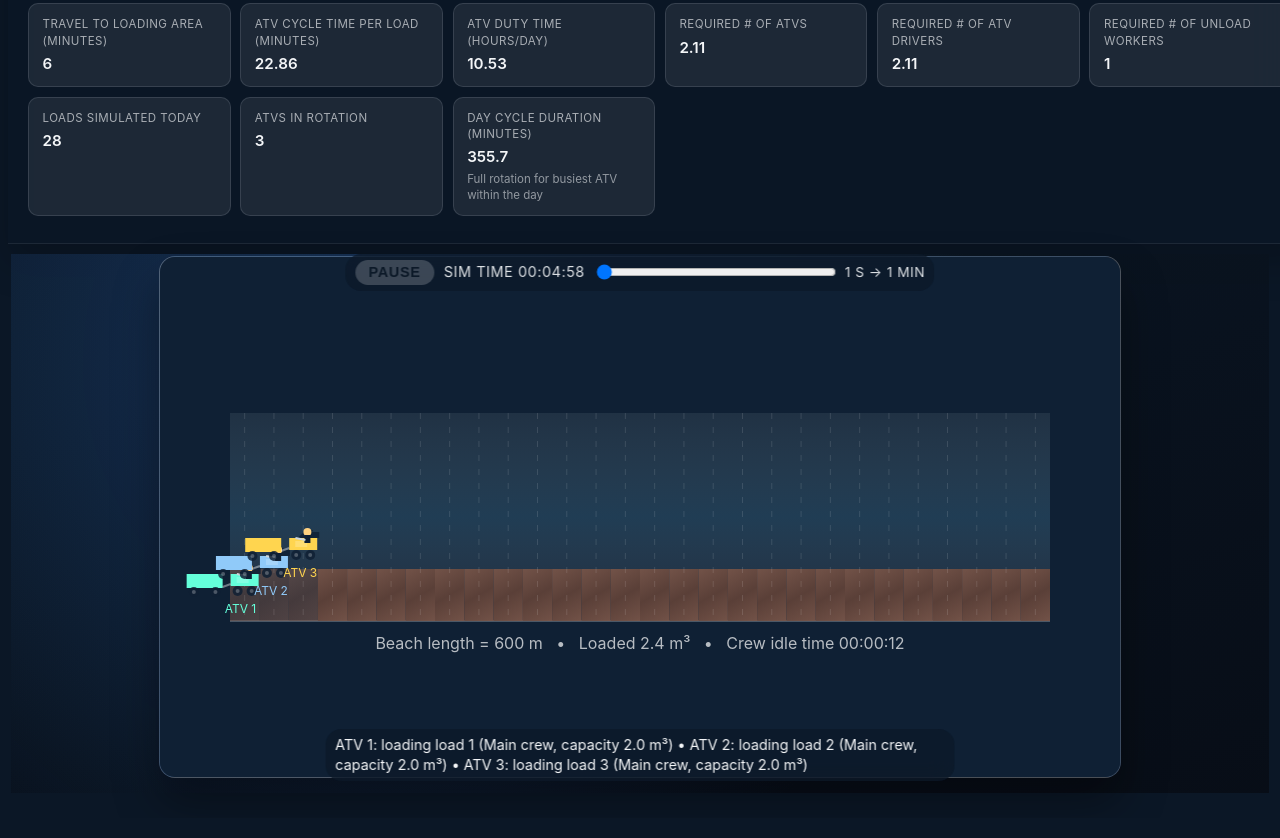
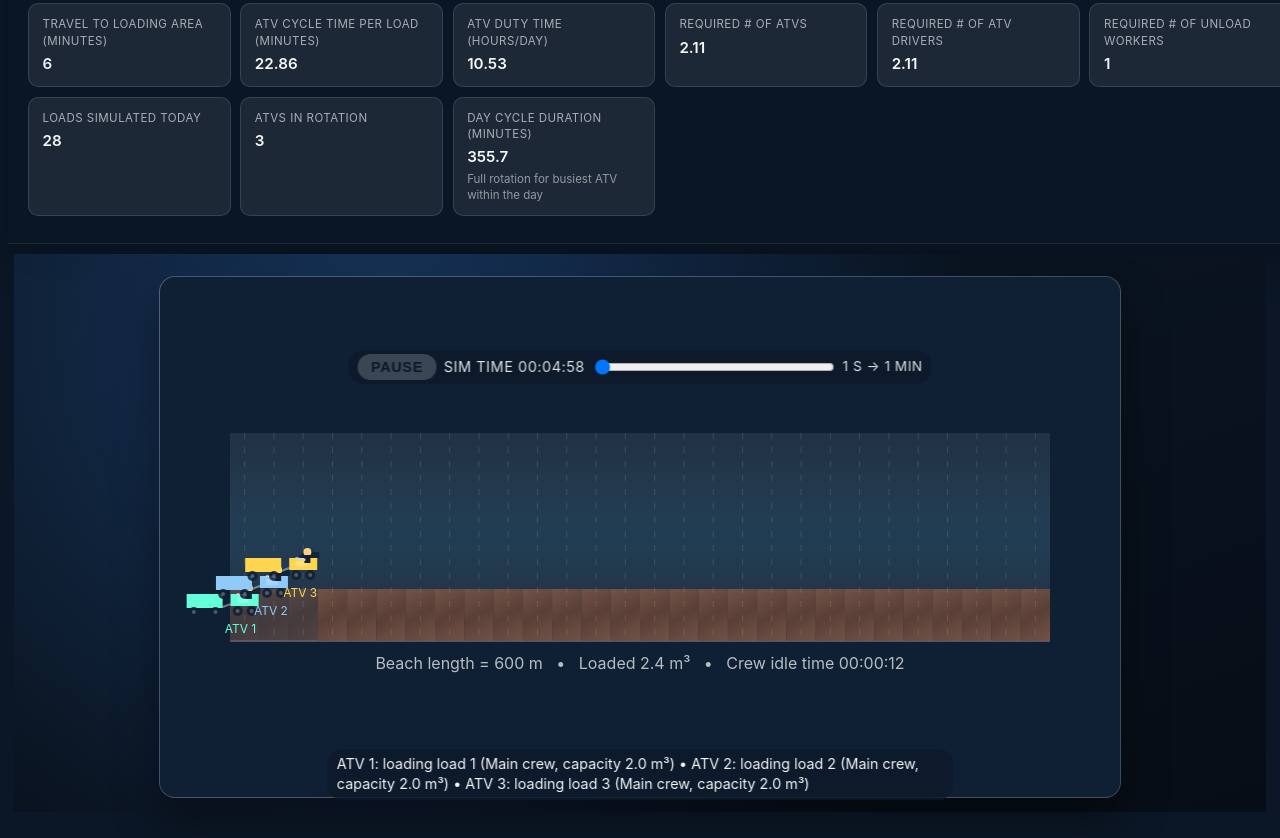
Before and after one commit to alexmalison/hmb-sargassum-beach-cleaning-viz, a website built with Vite: page index.html in a window 1280 px wide. Shown: the part 544-1382 px from the top of the page. Built offline with nearby package versions, Linux system fonts and the light colour scheme.

Commit message:
Offset sim time HUD downward

```diff
--- a/src/styles.css
+++ b/src/styles.css
@@ -236,11 +236,13 @@
   flex: 1 1 auto;
   position: relative;
   display: flex;
+  flex-direction: column;
   align-items: center;
-  justify-content: center;
+  justify-content: flex-start;
   background: radial-gradient(circle at 30% 20%, rgba(44, 103, 178, 0.4), transparent 60%),
     linear-gradient(160deg, rgba(11, 23, 38, 0.95) 0%, rgba(8, 13, 22, 0.95) 100%);
-  padding: 0.1rem 0.9rem 0.95rem;
+  padding: 1.2rem 0.7rem 0.9rem;
+  gap: 0.1rem;
 }
 
 canvas {
@@ -250,6 +252,7 @@ canvas {
   border-radius: 16px;
   border: 1px solid rgba(244, 246, 248, 0.18);
   box-shadow: 0 25px 45px rgba(0, 0, 0, 0.35);
+  margin-top: 0.15rem;
 }
 
 .canvas-overlay {
@@ -268,11 +271,11 @@ canvas {
 }
 
 .canvas-overlay-top {
-  top: 0;
+  top: 96px;
   flex-direction: column;
   align-items: center;
   gap: 0.18rem;
-  padding: 0.35rem 0.6rem;
+  padding: 0.25rem 0.55rem;
 }
 
 .canvas-overlay-bottom {
@@ -316,7 +319,7 @@ canvas {
   flex-wrap: wrap;
   align-items: center;
   justify-content: center;
-  gap: 0.6rem;
+  gap: 0.45rem;
 }
 
 .sim-stat {
```
Also changed, not shown: dist/assets/index-D_8HTG8h.js (added), dist/assets/index-DaetTOez.css (added), dist/index.html.
